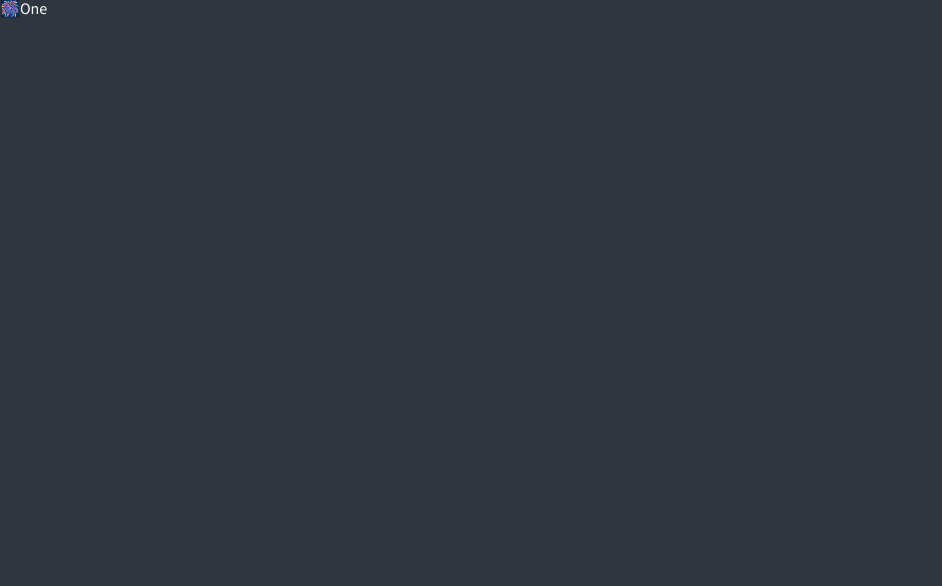
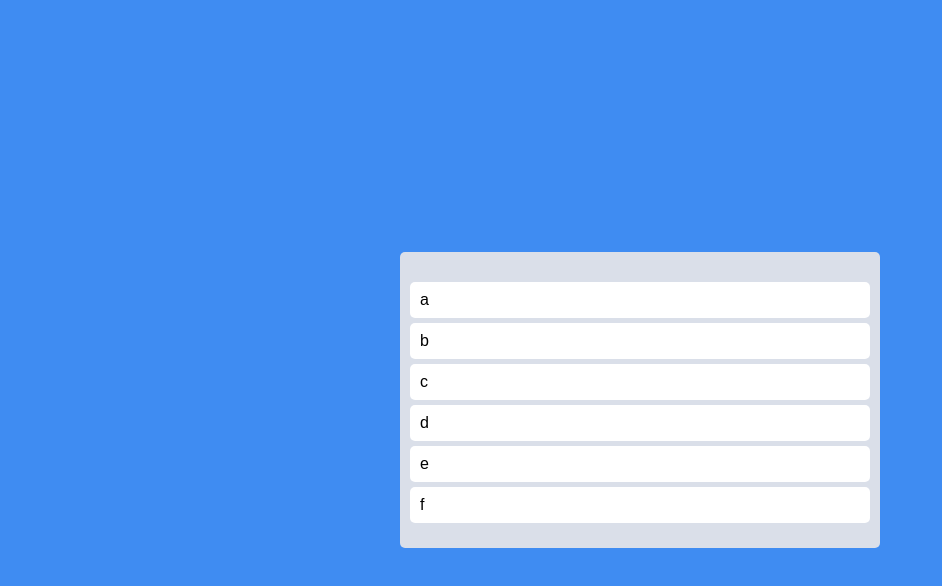
Before and after one commit to junghong0512/react_master, a React (Create React App) app: page / in a window 1280 px wide. Shown: the top 586 px of the page, without its empty margins (0-942 px from the left). Built offline with nearby package versions, Linux system fonts and the light colour scheme.

Commit message:
#6.4 Styles and Placeholder

```diff
--- a/src/App.tsx
+++ b/src/App.tsx
@@ -1,26 +1,68 @@
 import { DragDropContext, Draggable, Droppable } from "react-beautiful-dnd";
+import styled from "styled-components";
+
+const Wrapper = styled.div`
+  display: flex;
+  max-width: 480px;
+  width: 100%;
+  margin: 0 auto;
+  justify-content: center;
+  align-items: center;
+  height: 100vh;
+`;
+
+const Boards = styled.div`
+  display: grid;
+  width: 100%;
+  grid-template-columns: repeat(1, 1fr);
+`;
+
+const Board = styled.div`
+  padding: 20px 10px;
+  padding-top: 30px;
+  background-color: ${(props) => props.theme.boardColor};
+  border-radius: 5px;
+  min-height: 200px;
+`;
+
+const Card = styled.div`
+  padding: 10px 10px;
+  background-color: ${(props) => props.theme.cardColor};
+  border-radius: 5px;
+  margin-bottom: 5px;
+`;
+
+const toDos = ["a", "b", "c", "d", "e", "f"];
 
 function App() {
   const onDragEnd = () => {};
 
   return (
     <DragDropContext onDragEnd={onDragEnd}>
-      <div>
+      <Wrapper>
+        <Boards>
           <Droppable droppableId="one">
             {(magic) => (
-            <ul ref={magic.innerRef} {...magic.droppableProps}>
-              <Draggable draggableId="first" index={0}>
+              <Board ref={magic.innerRef} {...magic.droppableProps}>
+                {toDos.map((todo, index) => (
+                  <Draggable draggableId={todo} index={index}>
                     {(magic) => (
-                  <li ref={magic.innerRef} {...magic.draggableProps}>
-                    <span {...magic.dragHandleProps}>🎆</span>
-                    One
-                  </li>
+                      <Card
+                        ref={magic.innerRef}
+                        {...magic.dragHandleProps}
+                        {...magic.draggableProps}
+                      >
+                        {todo}
+                      </Card>
                     )}
                   </Draggable>
-            </ul>
+                ))}
+                {magic.placeholder}
+              </Board>
             )}
           </Droppable>
-      </div>
+        </Boards>
+      </Wrapper>
     </DragDropContext>
   );
 }
--- a/src/styled.d.ts
+++ b/src/styled.d.ts
@@ -4,9 +4,9 @@
 // and extend them!
 declare module 'styled-components' {
   export interface DefaultTheme {
+    bgColor: string;
+    cardColor: string;
+    boardColor: string;
     textColor: string;
-    bgColor: string;
-    accentColor: string;
-    cardBgColor: string;
   }
 }
--- a/src/theme.ts
+++ b/src/theme.ts
@@ -1,8 +1,8 @@
 import { DefaultTheme } from "styled-components";
 
 export const darkTheme: DefaultTheme = {
-  bgColor: "#2f3640",
-  textColor: "white",
-  accentColor: "#9c88ff",
-  cardBgColor: "transparent",
+  bgColor: "#3F8CF2",
+  cardColor: "white",
+  boardColor: "#DADFE9",
+  textColor: "black"
 };
```
Lines whose indentation alone changed are shown as unchanged.
